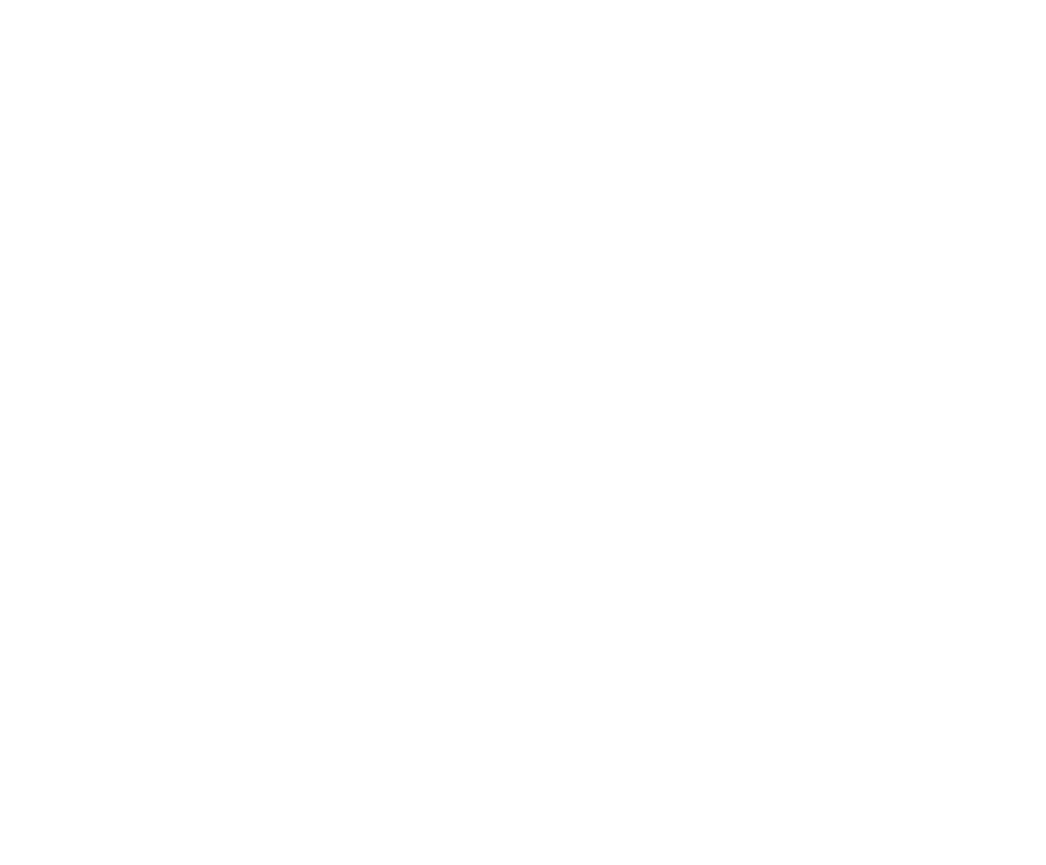
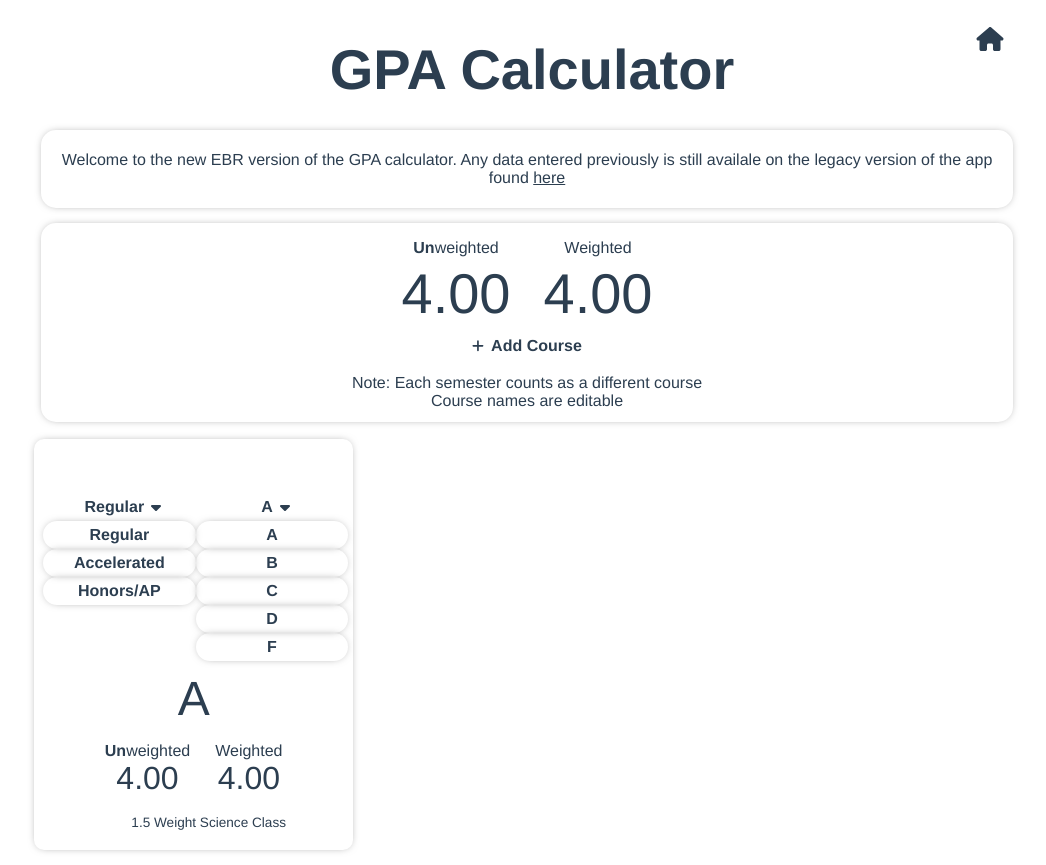
Before and after one commit to stevenson-space/shs, a Vue app: page /GpaCalculator in a window 1280 px wide. Before the commit this address had no page. Shown: the whole page, without its empty margins (113-1159 px from the left). Before the commit the page ends 800 px from the top, so only its background shows below. Built offline with nearby package versions, Linux system fonts and the light colour scheme.

Commit message:
gpa calculator

```diff
--- a/src/router/index.ts
+++ b/src/router/index.ts
@@ -1,7 +1,7 @@
 import { createRouter, createWebHistory, RouteRecordRaw, RouteComponent } from 'vue-router';
 import HomeView from '../views/HomeView.vue';
 
-// const GpaCalculator = () => import(/* webpackChunkName: "gpacalculator" */'@/views/GpaCalculator/GpaCalculator.vue');
+const GpaCalculator:RouteComponent = () => import(/* webpackChunkName: "gpacalculator" */'@/views/GpaCalculator/GpaCalculator.vue');
 // const OldGpaCalculator = () => import(/* webpackChunkName: "gpacalculator" */'@/views/GpaCalculator/OldGpaCalculator.vue');
 // const BellSchedules = () => import(/* webpackChunkName: "bellschedules" */'@/views/Bell Schedules/BellSchedules.vue');
 // const Calendar = () => import(/* webpackChunkName: "calendar" */'@/views/Calendar/Calendar.vue');
@@ -44,10 +44,10 @@ const routes: Array<RouteRecordRaw> = [
   //   path: '/calendar',
   //   component: Calendar,
   // },
-  // {
-  //   path: '/GpaCalculator',
-  //   component: GpaCalculator,
-  // },
+  {
+    path: '/GpaCalculator',
+    component: GpaCalculator,
+  },
   // { //remove - FIX
   //   path: '/OldGpaCalculator',
   //   component: OldGpaCalculator,
--- /dev/null
+++ b/src/views/GpaCalculator/GpaCalculator.vue
@@ -0,0 +1,318 @@
+<template>
+  <div>
+    <plain-header title="GPA Calculator" />
+    <div>
+    <!-- temporary until end of class of 2022-->
+    <card class="top-card" style="margin-bottom: 15px !important;">
+      <p style="text-align: center; padding: 5px;">Welcome to the new EBR version of the GPA calculator. Any data entered previously is still availale on the legacy version of the app found <a style="color: var(--color)" target="_blank" href="/OldGpaCalculator">here</a></p>
+    </card>
+    <!-- end-temporary -->
+      <card class="top-card">
+        <div style="text-align:center">
+          <div class="gpa-title-row">
+            <div class="gpa-col">
+              <p class="weight-title"><b>Un</b>weighted</p>
+              <h1 class="overall-gpa">
+                {{ averageUnweightedGpa.toFixed(2) }}
+              </h1>
+              </div>
+            <div class="gpa-col">
+              <p class="weight-title">Weighted</p>
+              <h1 class="overall-gpa">
+              {{averageWeightedGpa.toFixed(2)}}
+              </h1>
+            </div>
+          </div>
+          <rounded-button
+            class="add-course-button"
+            :icon="icons.faPlus"
+            text="Add Course"
+            invert
+            @click="addCourse()"
+          />
+          <div style="padding: 12px 0px;">Note: Each semester counts as a different course<br>Course names are editable</div>
+        </div>
+      </card>
+    </div>
+    <card-container class="gpa-card-container">
+      <card class="gpa-card" :wrapperStyle="{ overflow: 'visible' }" v-for="(course, courseIndex) in courses" :key="courseIndex">
+        <div class="gpa-tile">
+          <input
+            class="name"
+            maxlength="20"
+            type="text"
+            :value="course.name"
+            :placeholder="'Course '+ (course.id)"
+            @input="editCourseName(course,$event)"
+          >
+          <font-awesome-icon
+            v-show="courses.length > 1"
+            @click="removeCourse(course)"
+            class="close"
+            size="1x"
+            :icon="icons.faXmark"
+          />
+        </div>
+        <div class="course-settings-row">
+          <dropdown
+            style="flex:1;"
+            :options="['Regular','Accelerated','Honors/AP']"
+            :value="course.level"
+            align="left"
+            @input="selectedCourseLevel(course,$event)"
+          />
+            <dropdown
+              style="flex:1;"
+              :direction="course.direction"
+              class="grade-selector"
+              :options="gradeLabels"
+              :value="course.grade"
+              align="left"
+              @input="selectGrade(course,$event)"
+            />
+          </div>
+        <p class="grade-label">{{course.finalGrade}}</p>
+          <div class="gpa-title-row">
+            <div class="gpa-col">
+              <p class="weight-title"><b>Un</b>weighted</p>
+              <div class="final-gpa">{{course.unweightedGPA.toFixed(2)}}</div>
+            </div>
+            <div class="gpa-col">
+              <p class="weight-title">Weighted</p>
+              <div class="final-gpa">{{course.weightedGPA.toFixed(2)}}</div>
+            </div>
+          </div>
+          <checkbox :value="course.weight == 1.5" v-on:input="toggleExtraWeight(course, $event)">1.5 Weight Science Class</checkbox>
+        <br>
+      </card>
+    </card-container>
+  </div>
+</template>
+<script>
+import RoundedButton from '@/components/RoundedButton.vue';
+
+import { faXmark, faPlus } from '@fortawesome/free-solid-svg-icons';
+import Card from '@/components/Card.vue';
+import HomeLink from '@/components/HomeLink.vue';
+import PlainHeader from '@/components/PlainHeader.vue';
+import CardContainer from '@/components/CardContainer.vue';
+import Dropdown from '@/components/Dropdown.vue';
+import Checkbox from '@/components/Checkbox.vue';
+
+class Course {
+  constructor(id) {
+    this.id = id;
+    this.grade = 0; // A
+    this.level = 0;
+    this.weight = 1.0;
+    this.unweightedGPA = 4.0;
+    this.weightedGPA = 4.0;
+    this.finalGrade = 'A';
+    this.hasFinal = true;
+    this.name = `Course ${id}`;
+  }
+}
+
+export default {
+  components: {
+    RoundedButton, Card, HomeLink, PlainHeader, CardContainer, Dropdown, Checkbox,
+
+  },
+  data() {
+    return {
+      icons: { faPlus, faXmark },
+      courses: [new Course(1)],
+      averageUnweightedGpa: 4.0,
+      averageWeightedGpa: 4.0,
+      courseLevels: ['Regular', 'Accelerated', 'Honors/AP'],
+      gradeLabels: ['A', 'B', 'C', 'D', 'F'],
+      terms: ['1st', '2nd', '3rd', 'Final'],
+    };
+  },
+  watch: {
+    courses: {
+      handler() {
+        localStorage.setItem('EBRCourses', JSON.stringify(this.courses));
+      },
+      deep: true,
+    },
+  },
+  mounted() {
+    if (localStorage.getItem('EBRCourses') != null) {
+      this.courses = JSON.parse(localStorage.getItem('EBRCourses'));
+      this.calculateSemesterGrades();
+    }
+  },
+  methods: {
+    editCourseName(course, event) {
+      course.name = event.target.value;
+    },
+    addCourse() {
+      this.courses.push(new Course(this.courses.length + 1));
+      this.calculateSemesterGrades();
+    },
+    removeCourse(course) {
+      this.$delete(this.courses, this.courses.indexOf(course));
+      this.calculateSemesterGrades();
+    },
+    selectGrade(course, gradeIndex) {
+      const index = this.courses.indexOf(course);
+      course.grade = gradeIndex;
+      this.courses[index] = course;
+      this.calculateSemesterGrades();
+    },
+    selectedCourseLevel(course, i) {
+      const index = this.courses.indexOf(course);
+      course.level = i;
+      this.courses[index] = course;
+      this.calculateSemesterGrades();
+    },
+    toggleExtraWeight(course, value) {
+      const index = this.courses.indexOf(course);
+      course.weight = (value === true ? 1.5 : 1);
+      this.courses[index] = course;
+      this.calculateSemesterGrades();
+    },
+    selectHasFinal(course, gradeIndex) {
+      const index = this.courses.indexOf(course);
+      course.hasFinal = (gradeIndex === 0);
+      this.courses[index] = course;
+      this.calculateSemesterGrades();
+    },
+    calculateSemesterGrades() {
+      let gpa = 0.0;
+      for (let x = 0; x < this.courses.length; x++) { // for every course
+        const course = this.courses[x];
+        const grade = this.gradeLabels[course.grade];
+        gpa = 4;
+
+        if (grade.includes('A')) {
+          gpa = 4;
+        } else if (grade.includes('B')) {
+          gpa = 3;
+        } else if (grade.includes('C')) {
+          gpa = 2;
+        } else if (grade.includes('D')) {
+          gpa = 1;
+        } else {
+          gpa = 0;
+        }
+        let unweightedGPA = gpa;
+        let weightedGPA = gpa;
+        weightedGPA += [0, 0.5, 1][course.level];
+        course.finalGrade = grade;
+        if (grade.includes('F')) {
+          unweightedGPA = 0.0;
+          weightedGPA = 0.0;
+        }
+        course.unweightedGPA = unweightedGPA;
+        course.weightedGPA = weightedGPA;
+        this.courses[x] = course;
+      }
+      let unweightedGPASum = 0.0;
+      let weightedGPASum = 0.0;
+      this.courses.forEach((course) => {
+        unweightedGPASum += parseFloat(course.unweightedGPA * course.weight);
+        weightedGPASum += parseFloat(course.weightedGPA * course.weight);
+      });
+
+      let weightTotal = 0;
+      this.courses.forEach((i) => {
+        weightTotal += i.weight;
+      });
+
+      this.averageUnweightedGpa = Number(parseFloat(unweightedGPASum) / parseFloat(weightTotal).toFixed(2));
+      this.averageWeightedGpa = Number((parseFloat(weightedGPASum) / parseFloat(weightTotal)).toFixed(2));
+    },
+  },
+};
+</script>
+
+<style lang="sass" scoped>
+@import 'src/styles/style.sass'
+.gpa-title-row
+  display: flex
+  justify-content: center
+  gap: 25px
+
+.weight-title
+  text-align: center
+  margin-bottom: 0
+
+.top-card
+  max-width: 972px
+  +desktop
+    margin: 0px auto !important
+
+  .overall-gpa
+    margin: 4px
+    font-size: 3.5em
+    font-weight: 500
+
+  .add-course-button
+    width: 130px
+    margin: 2px auto
+
+.gpa-card-container
+  margin-top: 10px
+
+  .gpa-card
+    overflow: visible
+    margin: 0px 0px
+    background-color: white
+    border-radius: 10px
+
+    .gpa-tile
+      display: flex
+      background-color: var(--color)
+      color: var(--background)
+      border-top-right-radius: 10px
+      border-top-left-radius: 10px
+
+      .name
+        width: 100px
+        outline: none
+        border: none
+        text-align: center
+        font-size: 1.6em
+        flex: 1
+        margin: 0px 12px
+        padding: 8px 0px 5px 0px
+        background-color: inherit
+        color: white
+
+      .close
+        width: 18px
+        position: absolute
+        top: 13px
+        right: 11px
+        cursor: pointer
+
+    .course-settings-row
+      margin: 0 5px
+      display: flex
+      padding: 12px 0px 0px 4px
+
+    .grade-dropdown-row
+      margin: 0 5px
+      display: flex
+      flex-wrap: wrap
+      padding-top: 15px
+
+      .term
+        text-align: center
+
+      .grade-selector
+        margin: 4px
+
+    .grade-label
+      padding: 10px 0 0 0
+      margin: 0 auto
+      text-align: center
+      font-size: 3em
+
+    .final-gpa
+      color: var(--color)
+      font-size: 2em
+      text-align: center
+</style>
```
Also changed, not shown: src/components/StaggerAnimation.vue (+24 -23 lines), .eslintrc.js.
